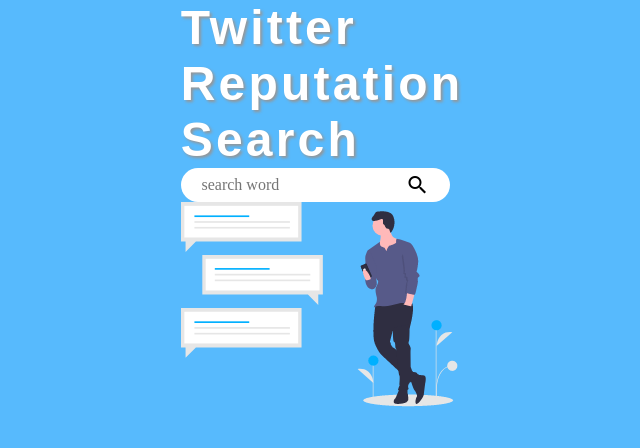
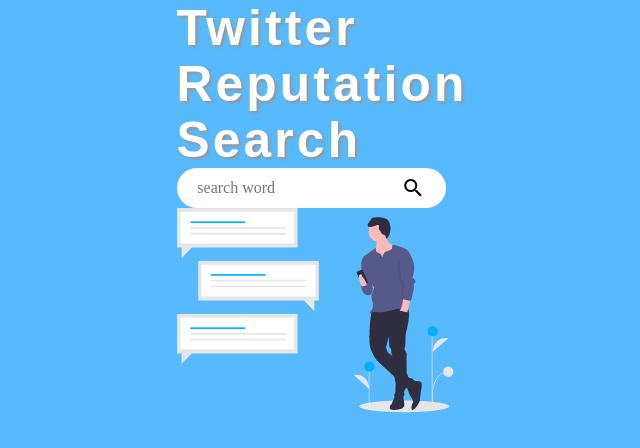
Before and after one commit to y-yana/Twitter-Reputation-Search, a Flask app: page / in a window 1280 px wide. Shown: the top 448 px of the page, without its empty margins (318-958 px from the left). Run offline with Flask 2, Linux system fonts and the light colour scheme; style sheets or scripts are compiled from the project's sources; some libraries are stand-ins or nearby versions.

Commit message:
微調整

```diff
--- a/static/style/component.scss
+++ b/static/style/component.scss
@@ -1,3 +1,5 @@
+/* 共通部分デザイン */
+
 html {
   background-color: #57bafd;
 }
@@ -9,7 +11,6 @@ html {
 
 #topTitle{
   width: fit-content;
-  margin: 0 auto;
   display: flex;
   flex-direction: column;
   color: #ffffff;
@@ -17,7 +18,7 @@ html {
   font-family: fantasy;
   line-height: 3.5rem;
   letter-spacing: 0.2rem;
-  font-size: 3rem;
+  font-size: 3.1rem;
   text-shadow: 2px 2px 3px #969696;
 }
 
@@ -26,10 +27,11 @@ form{
   width: fit-content;
   background-color: #ffffff;
   border-radius: 25px;
-  padding: 0.3rem 1.3rem;
+  padding: 0.5rem 1.3rem;
 
   button{
     height: 24px;
+    cursor: pointer;
   }
 }
 
```
